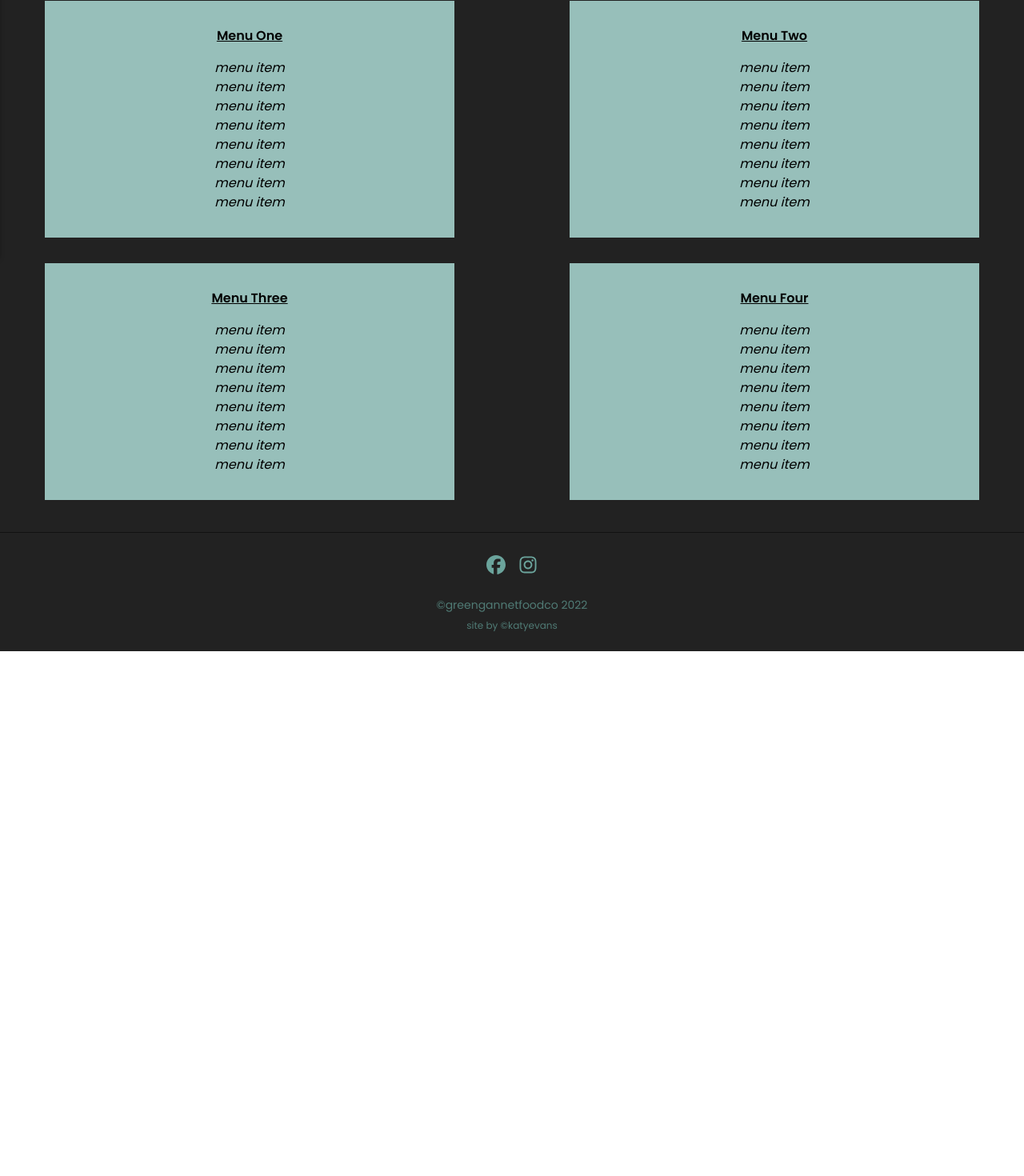
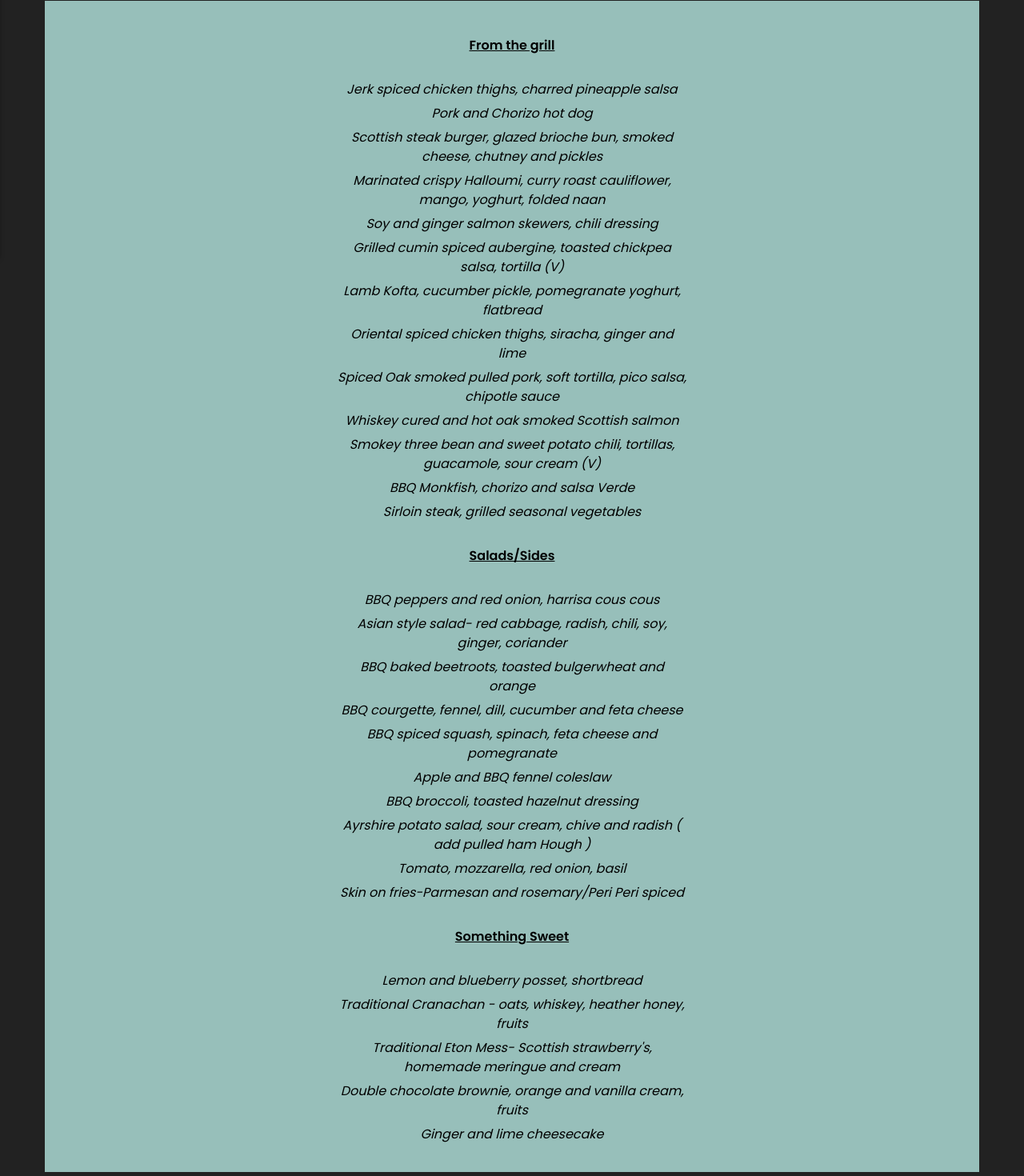
Before and after one commit to katy-evans/gg, a Next.js app: page /menu in a window 1280 px wide. Shown: the part 480-1950 px from the top of the page at 80% size. Before the commit the page ends 1294 px from the top, so only its background shows below. Built offline with nearby package versions, Linux system fonts and the light colour scheme; a web font is replaced by a local one.

Commit message:
adding in new menu items

```diff
--- a/components/Nav/navstyles.scss
+++ /dev/null
@@ -1,3 +0,0 @@
-// .hamburger {
-// 	span.hover: gannet-500;
-// }
--- a/pages/menu.js
+++ b/pages/menu.js
@@ -6,18 +6,25 @@ const Menu = () => {
       <div className="max-w-7xl mx-auto">
         <section>
           <div className="grid grid-cols-2 h-full gap-4">
-
             <div className="col-span-2 flex justify-center items-center">
               <div className="w-full p-6 m-4">
                 <div className="text-center top-20 md:flex md:justify-center">
                   <div className="space-y-8 text-[#b0c5c2]">
-									<h1 className="text-4xl text-gannet-500 font-slab">
-									Menu
-									</h1>
+                    <h1 className="text-4xl text-gannet-500 font-slab">Menu</h1>
                     <div className="text-lg font-display">
-										<p>Alex Stewart, chef and firestarter has gathered a wealth of experience in the hospitality industry having worked at some of the leading luxury hotels, tourist attractions, restaurants and catering company's in Scotland.</p>
+                      <p>
+                        Alex Stewart, chef and firestarter has gathered a wealth
+                        of experience in the hospitality industry having worked
+                        at some of the leading luxury hotels, tourist
+                        attractions, restaurants and catering company's in
+                        Scotland.
+                      </p>
 
-										<p>He loves to work with clients on an individual basis to share his fresh, innovative and modern ideas to create bespoke and memorable menus for any occasion. </p>
+                      <p>
+                        He loves to work with clients on an individual basis to
+                        share his fresh, innovative and modern ideas to create
+                        bespoke and memorable menus for any occasion.{" "}
+                      </p>
                     </div>
                   </div>
                 </div>
@@ -28,32 +35,105 @@ const Menu = () => {
             </div>
 
             <div className="col-span-2 text-center text-neutral-400 mx-10 pb-12 font-display">
-						<h2>Take a look below at some of the menu options we have prepared to whet your appetite.</h2>
+              <h2>
+                Take a look below at some of the menu options we have prepared
+                to whet your appetite.
+              </h2>
             </div>
           </div>
         </section>
 
         <div className="grid grid-cols-2 gap-4 md:gap-6 lg:gap-8 pb-6">
-				<section className="col-span-2 lg:col-span-1 bg-gannet-400 p-2 md:p-0 mx-14">
+          <section className="col-span-2 bg-gannet-400 p-2 md:p-0 mx-14">
             <div className="h-full">
               <div className="col-span-2 flex justify-center items-center text-center">
                 <div className="p-8 max-w-lg space-y-4 font-display">
-								<h3 className="underline font-semibold">Menu One</h3>
+                  <h3 className="underline font-semibold p-3">
+                    From the grill
+                  </h3>
                   <ul className="italic">
-										<li>menu item</li>
-										<li>menu item</li>
-										<li>menu item</li>
-										<li>menu item</li>
-										<li>menu item</li>
-										<li>menu item</li>
-										<li>menu item</li>
-										<li>menu item</li>
+                    <li>Jerk spiced chicken thighs, charred pineapple salsa</li>
+                    <li>Pork and Chorizo hot dog</li>
+                    <li>
+                      Scottish steak burger, glazed brioche bun, smoked cheese,
+                      chutney and pickles
+                    </li>
+                    <li>
+                      Marinated crispy Halloumi, curry roast cauliflower, mango,
+                      yoghurt, folded naan
+                    </li>
+                    <li>Soy and ginger salmon skewers, chili dressing</li>
+                    <li>
+                      Grilled cumin spiced aubergine, toasted chickpea salsa,
+                      tortilla (V)
+                    </li>
+                    <li>
+                      Lamb Kofta, cucumber pickle, pomegranate yoghurt,
+                      flatbread
+                    </li>
+                    <li>
+                      Oriental spiced chicken thighs, siracha, ginger and lime
+                    </li>
+                    <li>
+                      Spiced Oak smoked pulled pork, soft tortilla, pico salsa,
+                      chipotle sauce
+                    </li>
+                    <li>Whiskey cured and hot oak smoked Scottish salmon </li>
+                    <li>
+                      Smokey three bean and sweet potato chili, tortillas,
+                      guacamole, sour cream (V)
+                    </li>
+                    <li>BBQ Monkfish, chorizo and salsa Verde </li>
+                    <li>Sirloin steak, grilled seasonal vegetables </li>
+                  </ul>
+                  <h3 className="underline font-semibold p-3">Salads/Sides</h3>
+                  <ul className="italic">
+                    <li>BBQ peppers and red onion, harrisa cous cous </li>
+                    <li>
+                      Asian style salad- red cabbage, radish, chili, soy,
+                      ginger, coriander
+                    </li>
+                    <li>BBQ baked beetroots, toasted bulgerwheat and orange</li>
+                    <li>
+                      BBQ courgette, fennel, dill, cucumber and feta cheese
+                    </li>
+                    <li>
+                      BBQ spiced squash, spinach, feta cheese and pomegranate
+                    </li>
+                    <li>Apple and BBQ fennel coleslaw </li>
+                    <li>BBQ broccoli, toasted hazelnut dressing</li>
+                    <li>
+                      Ayrshire potato salad, sour cream, chive and radish ( add
+                      pulled ham Hough )
+                    </li>
+                    <li>Tomato, mozzarella, red onion, basil </li>
+                    <li>
+                      Skin on fries-Parmesan and rosemary/Peri Peri spiced
+                    </li>
+                  </ul>
+                  <h3 className="underline font-semibold p-3">
+                    Something Sweet
+                  </h3>
+                  <ul className="italic">
+                    <li>Lemon and blueberry posset, shortbread</li>
+                    <li>
+                      Traditional Cranachan - oats, whiskey, heather honey,
+                      fruits
+                    </li>
+                    <li>
+                      Traditional Eton Mess- Scottish strawberry&apos;s,
+                      homemade meringue and cream
+                    </li>
+                    <li>
+                      Double chocolate brownie, orange and vanilla cream, fruits
+                    </li>
+                    <li>Ginger and lime cheesecake </li>
                   </ul>
                 </div>
               </div>
             </div>
           </section>
-				<section className="col-span-2 lg:col-span-1 bg-gannet-400 p-2 md:p-0 mx-14">
+          {/* <section className="col-span-2 lg:col-span-1 bg-gannet-400 p-2 md:p-0 mx-14">
 					<div className="h-full">
 						<div className="col-span-2 flex justify-center items-center text-center">
 							<div className="p-8 max-w-lg space-y-4 font-display">
@@ -109,11 +189,11 @@ const Menu = () => {
 							</div>
 						</div>
 					</div>
-				</section>
+				</section> */}
         </div>
       </div>
     </>
-  )
+  );
 }
 
 export default Menu
--- a/styles/globals.css
+++ b/styles/globals.css
@@ -4,3 +4,7 @@
 @tailwind base;
 @tailwind components;
 @tailwind utilities;
+
+li {
+	padding: 3px;
+}
```
Lines whose indentation alone changed are shown as unchanged.
